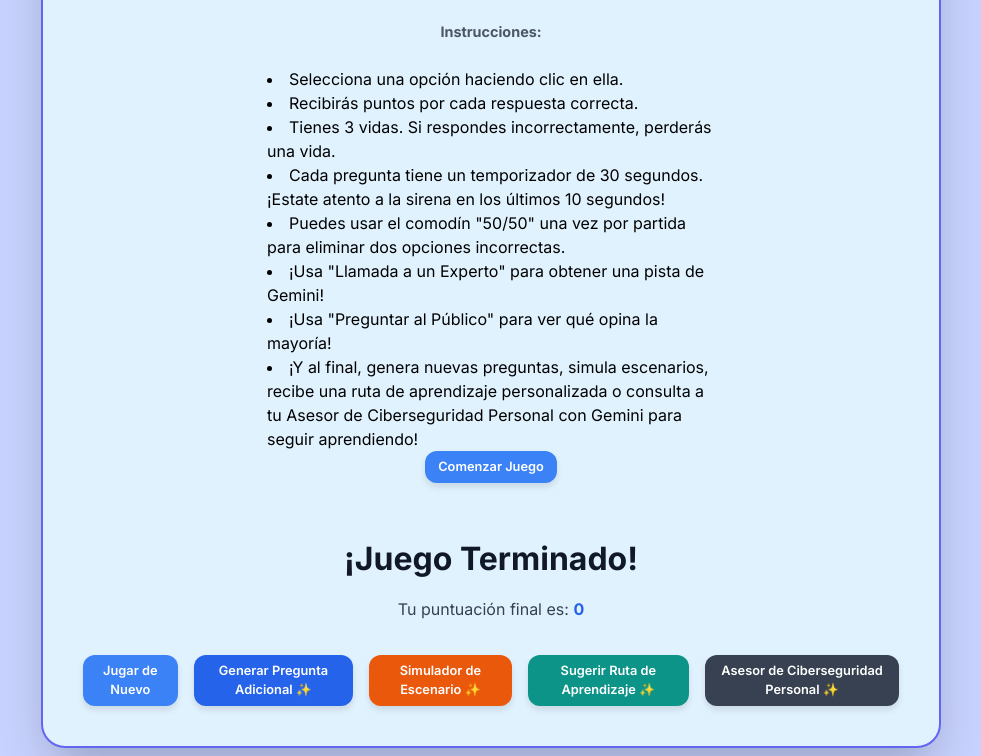
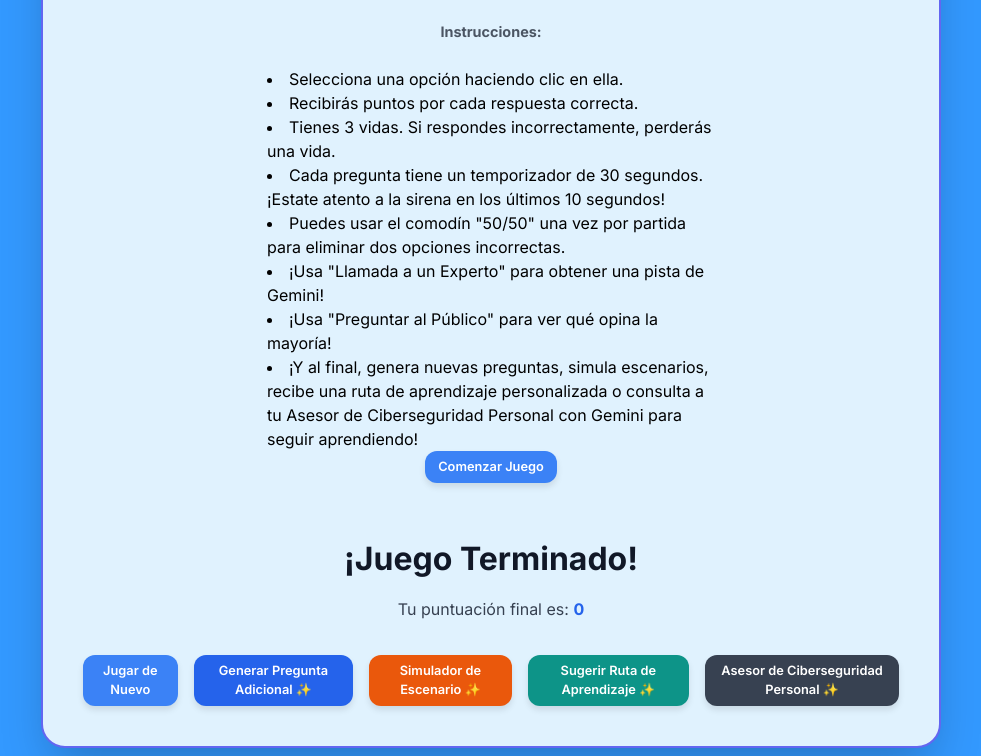
Before and after one commit to demostocles1/Maestro_Ciberseguridad, a plain HTML site: page index.html in a window 1280 px wide. Shown: the part 165-921 px from the top of the page, without its empty margins (149-1130 px from the left). Drawn offline with nearby package versions, Linux system fonts and the light colour scheme.

Commit message:
Update index.html

```diff
--- a/index.html
+++ b/index.html
@@ -10,7 +10,7 @@
     <style>
         body {
             font-family: 'Inter', sans-serif;
-            background-color: #c7d2fe; /* Light Indigo 200 background for a more vibrant feel */
+            background-color: #3399ff; /* Light Indigo 200 background for a more vibrant feel */
             display: flex;
             justify-content: center;
             align-items: center;
```
